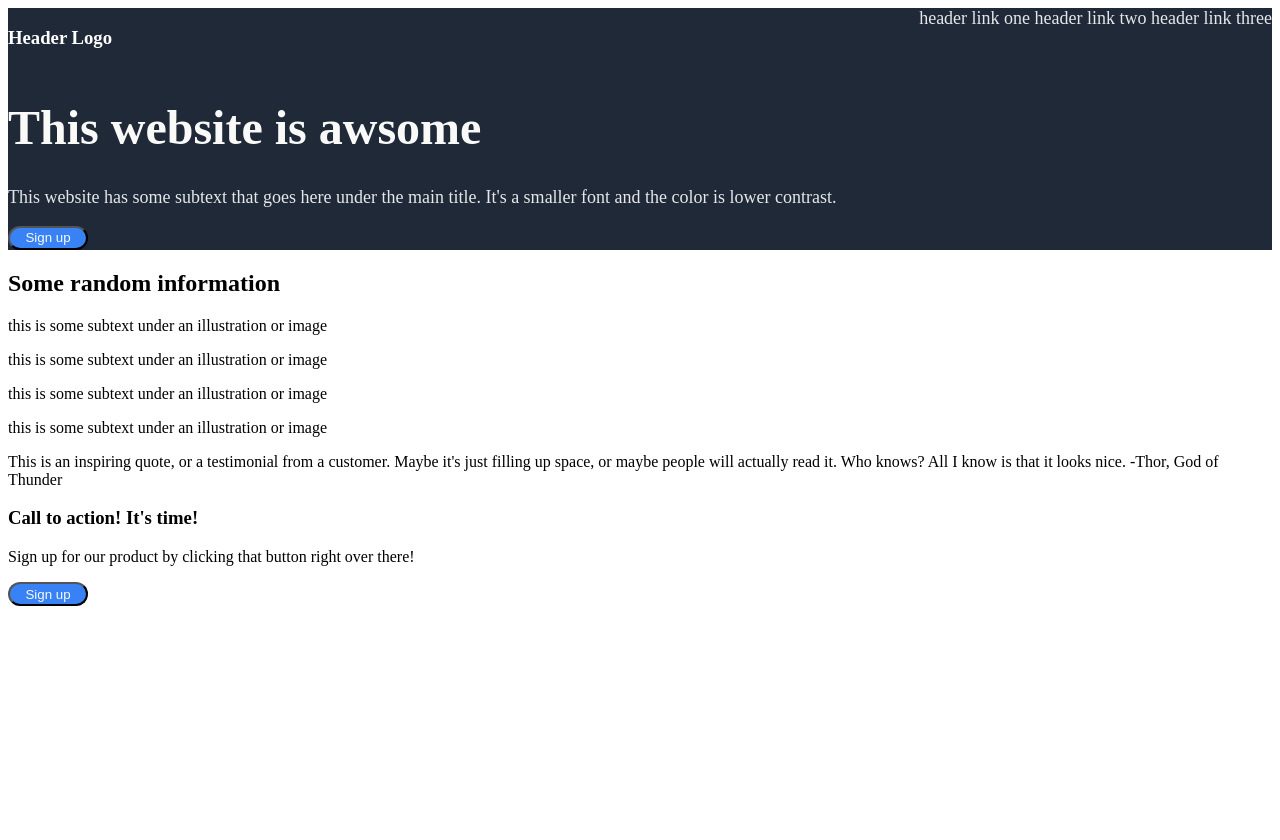
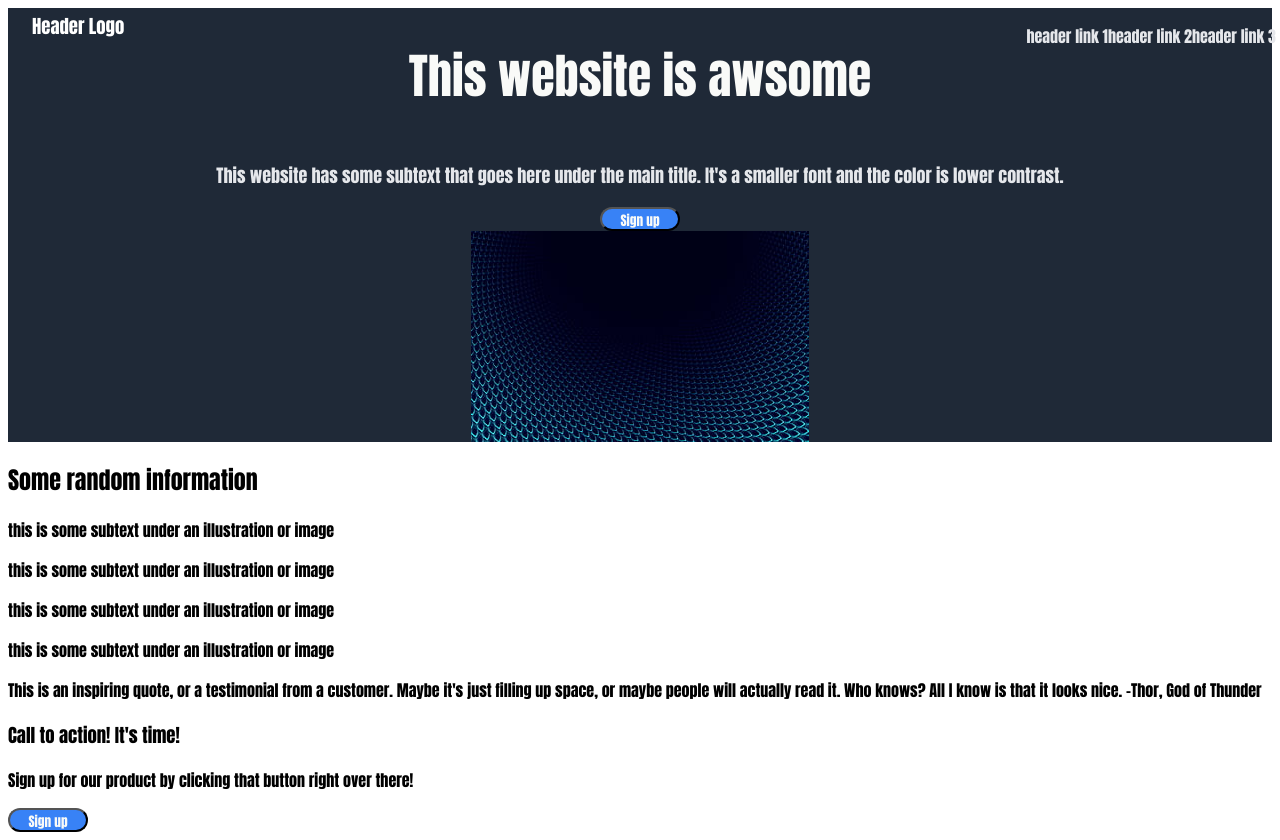
Before and after one commit to wifi-cam/Landing-Page, a plain HTML site: page index.html in a window 1280 px wide. Before the commit the page ends 800 px from the top, so only its background shows below. Drawn offline with Linux system fonts and the light colour scheme.

Commit message:
Added css styling and image to the page as well as changed some class names

```diff
--- a/index.html
+++ b/index.html
@@ -5,25 +5,27 @@
     <meta http-equiv="X-UA-Compatible" content="IE=edge">
     <meta name="viewport" content="width=device-width, initial-scale=1.0">
     <title>Landing Page</title>
-    <link rel="stylesheet" href="style.css"
+    <link rel="stylesheet" href="style.css">
 </head>
 <body>
     <div class="sec1">
-        <div class="head-top">
-            <div class="head-item1">
+        <div class="header-container">
+            <div class="logo">
                 <h3>Header Logo</h3>
             </div>
-            <div class="head-item2 smalltxt">
-                <a>header link one</a>
-                <a>header link two</a>
-                <a>header link three</a>
-            </div>
+            <ul class="header-links">
+                <a>header link 1</a>
+                <a>header link 2</a>
+                <a>header link 3</a>
+            </ul>
         </div>
-        <h1 id="sec1-main">This website is awsome</h1>
-        <p class="smalltxt">This website has some subtext that goes here under the main title. It's a smaller font and the color is lower contrast.</p>
-        <button>Sign up</button>
+        <div class="sec1-main">
+            <h1 class="largetxt">This website is awsome</h1>
+            <p class="smalltxt">This website has some subtext that goes here under the main title. It's a smaller font and the color is lower contrast.</p>
+            <button>Sign up</button>
 
-        <img>
+            <img src="images/blueplaceholder.jpg">
+        </div>
     </div>
 
     <div class="sec2">
--- a/style.css
+++ b/style.css
@@ -1,14 +1,45 @@
+* {
+    font-family: Impact, Haettenschweiler, 'Arial Narrow Bold', sans-serif;
+}
+
 .sec1 {
+    display: flex;
+    flex-direction: column;
     background-color: #1F2937;
     color: white;
+    margin: auto;
 }
 
-.head-top {
+.header-container {
     display: flex;
-    justify-content: space-between;
+    flex-direction: row;
+    position: fixed;
+    width: 100vw;
+    align-items: flex-start;
+}
+.logo {
+    display: flex;
+    align-items: center;
+    margin-left: 24px;
+    height: 36px;
+
 }
 
-#sec1-main{
+.header-links {
+    color:#e5e7eb;
+    display: flex;
+    align-items: center;
+    margin-left: auto;
+    margin-right: 12px;
+}
+
+.sec1-main {
+    display: flex;
+    flex-direction: column;
+    align-items: center;
+}
+
+.largetxt{
     font-size: 48px;
     font-weight: bolder;
     color: #f9faf8;
@@ -19,6 +50,11 @@
     font-size: 18px;
 }
 
+.right-img {
+    align-self: stretch;
+    background-size: cover;
+}
+
 button {
     background-color: #3882f6;
     color: #f9faf8;
```
Also changed, not shown: images/blueplaceholder.jpg (added).
